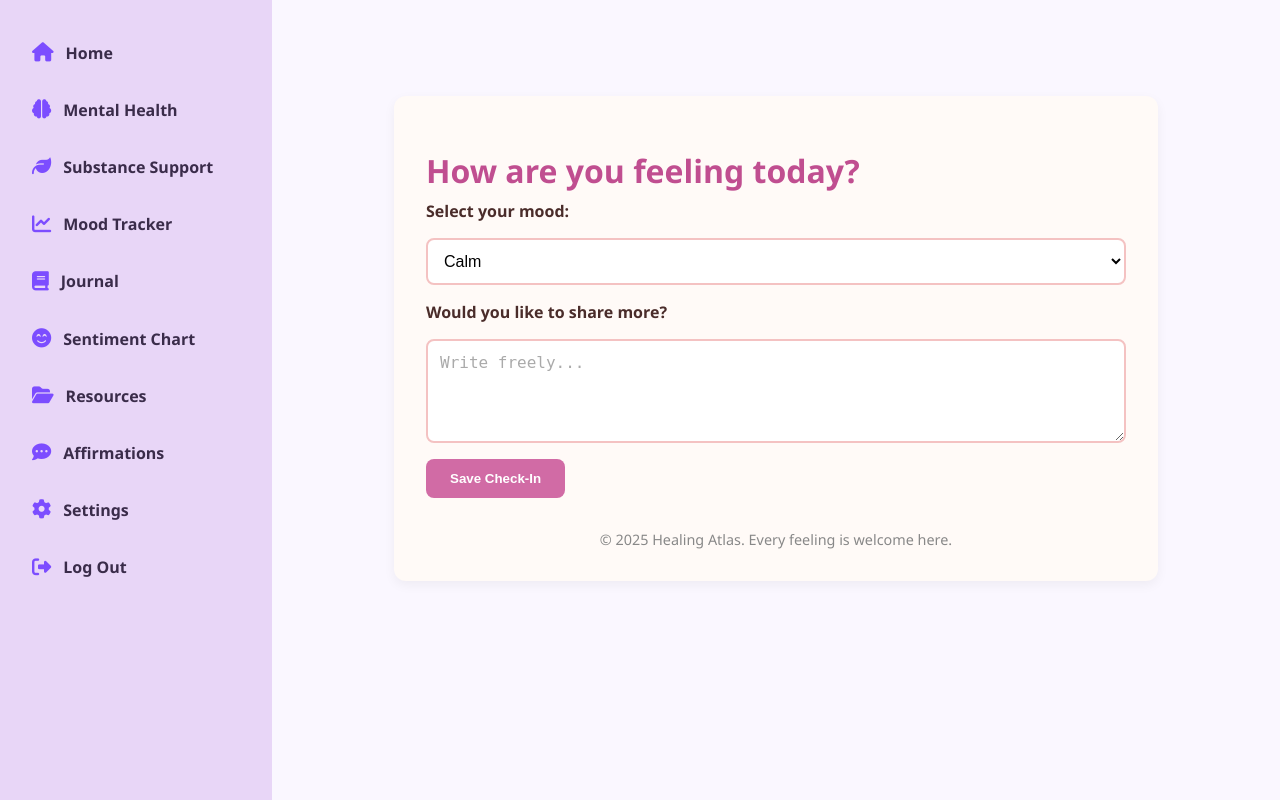
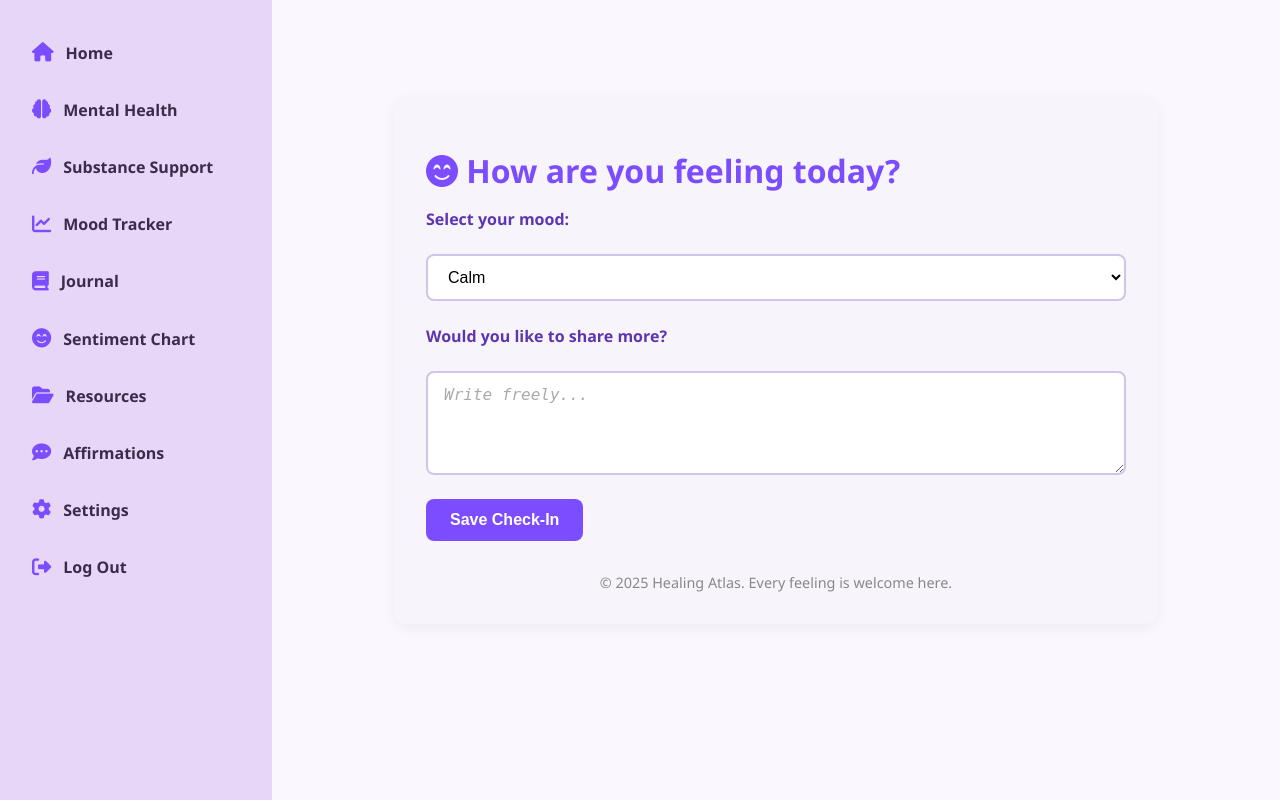
Before and after one commit to Flora72/Healing_Atlas, a Django app: template HEALING_ATLAS/Atlas/templates/mood_tracker.html in a window 1280 px wide. Run offline with Django 5.2, Linux system fonts and the light colour scheme; the template is opened without the code that fills it, so the values that code supplies are empty; parts of the project's set-up code (start-up, migrations or seed data) failed here and were passed over.

Commit message:
mood_tracker styling

```diff
--- /dev/null
+++ b/HEALING_ATLAS/Atlas/static/css/mood_tracker.css
@@ -0,0 +1,137 @@
+/* mood_tracker.css */
+
+.mood-tracker-container {
+  max-width: 700px;
+  margin: 3rem auto;
+  padding: 2rem;
+  background-color: #f7f4fb;
+  border-radius: 12px;
+  box-shadow: 0 4px 12px rgba(0, 0, 0, 0.05);
+  font-family: 'Segoe UI', sans-serif;
+  color: #333;
+}
+
+.mood-tracker-container h1 {
+  font-size: 2rem;
+  color: #7c4dff;
+  margin-bottom: 1rem;
+}
+
+form {
+  display: flex;
+  flex-direction: column;
+  gap: 1rem;
+}
+
+label {
+  font-weight: bold;
+  color: #5e35b1;
+}
+
+select,
+textarea {
+  padding: 0.75rem;
+  border: 2px solid #d1c4e9;
+  border-radius: 8px;
+  font-size: 1rem;
+  background-color: #fff;
+}
+
+textarea::placeholder {
+  color: #aaa;
+}
+
+button {
+  align-self: flex-start;
+  padding: 0.75rem 1.5rem;
+  background-color: #7c4dff;
+  color: white;
+  border: none;
+  border-radius: 8px;
+  font-weight: bold;
+  cursor: pointer;
+  transition: background-color 0.3s ease;
+}
+
+button:hover {
+  background-color: #5e35b1;
+}
+
+.footer-note {
+  text-align: center;
+  padding-top: 2rem;
+  font-size: 0.9rem;
+  color: #888;
+}
+
+.chart-container {
+  max-width: 700px;
+  margin: 3rem auto;
+  padding: 2rem;
+  background-color: #f3e5f5;
+  border-radius: 12px;
+  box-shadow: 0 2px 8px rgba(0, 0, 0, 0.03);
+}
+
+.chart-container h2 {
+  color: #6a1b9a;
+  margin-bottom: 1rem;
+}
+/* mood_tracker.css — Form Styling */
+
+form {
+  display: flex;
+  flex-direction: column;
+  gap: 1.5rem;
+  margin-top: 1rem;
+}
+
+label {
+  font-weight: 600;
+  color: #5e35b1;
+  font-size: 1rem;
+}
+
+select,
+textarea {
+  padding: 0.75rem 1rem;
+  border: 2px solid #d1c4e9;
+  border-radius: 8px;
+  font-size: 1rem;
+  background-color: #fff;
+  transition: border-color 0.3s ease;
+}
+
+select:focus,
+textarea:focus {
+  border-color: #7c4dff;
+  outline: none;
+  box-shadow: 0 0 0 3px rgba(124, 77, 255, 0.1);
+}
+
+textarea::placeholder {
+  color: #aaa;
+  font-style: italic;
+}
+
+button[type="submit"] {
+  align-self: flex-start;
+  padding: 0.75rem 1.5rem;
+  background-color: #7c4dff;
+  color: white;
+  border: none;
+  border-radius: 8px;
+  font-weight: 600;
+  font-size: 1rem;
+  cursor: pointer;
+  transition: background-color 0.3s ease, transform 0.2s ease;
+}
+
+button:hover {
+  background-color: #5e35b1;
+  transform: translateY(-1px);
+}
+
+button:active {
+  transform: translateY(0);
+}
--- a/HEALING_ATLAS/Atlas/templates/dashboard.html
+++ b/HEALING_ATLAS/Atlas/templates/dashboard.html
@@ -6,6 +6,7 @@
   <title>{% block title %}Healing Atlas{% endblock %}</title>
   <link rel="stylesheet" href="{% static 'css/dashboard.css' %}">
   <link rel="stylesheet" href="{% static 'css/mental_health.css' %}">
+  <link rel="stylesheet" href="{% static 'css/mood_tracker.css' %}">
   <link rel="stylesheet" href="https://cdnjs.cloudflare.com/ajax/libs/font-awesome/6.5.0/css/all.min.css">
 </head>
 <body>
--- a/HEALING_ATLAS/Atlas/templates/mood_tracker.html
+++ b/HEALING_ATLAS/Atlas/templates/mood_tracker.html
@@ -1,96 +1,19 @@
 {% extends 'dashboard.html' %}
-{% load static %}
-
 {% block title %}Mood Tracker | Healing Atlas{% endblock %}
 
-
 {% block content %}
-  <style>
-    .mood-tracker-container {
-      max-width: 700px;
-      margin: 3rem auto;
-      padding: 2rem;
-      background-color: #fffaf7;
-      border-radius: 12px;
-      box-shadow: 0 4px 12px rgba(0, 0, 0, 0.05);
-      font-family: 'Segoe UI', sans-serif;
-      color: #333;
-    }
-
-    h1 {
-      font-size: 2rem;
-      color: #c04e90;
-      margin-bottom: 0.5rem;
-    }
-
-    p {
-      font-size: 1rem;
-      margin-bottom: 2rem;
-    }
-
-    form {
-      display: flex;
-      flex-direction: column;
-      gap: 1rem;
-    }
-
-    label {
-      font-weight: bold;
-      color: #4a2c2a;
-    }
-
-    select, textarea {
-      padding: 0.75rem;
-      border: 2px solid #f4c2c2;
-      border-radius: 8px;
-      font-size: 1rem;
-      background-color: #fff;
-    }
-
-    textarea::placeholder {
-      color: #aaa;
-    }
-
-    button {
-      align-self: flex-start;
-      padding: 0.75rem 1.5rem;
-      background-color: #d16ba5;
-      color: white;
-      border: none;
-      border-radius: 8px;
-      font-weight: bold;
-      cursor: pointer;
-    }
-
-    .footer-note {
-      text-align: center;
-      padding-top: 2rem;
-      font-size: 0.9rem;
-      color: #888;
-    }
-
-    .chart-container {
-      max-width: 700px;
-      margin: 3rem auto;
-      padding: 2rem;
-      background-color: #fef6f9;
-      border-radius: 12px;
-      box-shadow: 0 2px 8px rgba(0, 0, 0, 0.03);
-    }
-  </style>
-
   <div class="mood-tracker-container">
-    <h1>How are you feeling today? </h1>
+    <h1><i class="fas fa-face-smile-beam"></i> How are you feeling today?</h1>
     <form method="post">
       {% csrf_token %}
       <label for="mood">Select your mood:</label>
       <select name="mood" id="mood">
-        <option value="calm"> Calm</option>
-        <option value="anxious"> Anxious</option>
-        <option value="hopeful"> Hopeful</option>
-        <option value="tired"> Tired</option>
-        <option value="angry"> Angry</option>
-        <option value="grateful"> Grateful</option>
+        <option value="calm">Calm</option>
+        <option value="anxious">Anxious</option>
+        <option value="hopeful">Hopeful</option>
+        <option value="tired">Tired</option>
+        <option value="angry">Angry</option>
+        <option value="grateful">Grateful</option>
       </select>
 
       <label for="note">Would you like to share more?</label>
@@ -101,7 +24,14 @@
 
     <div class="footer-note">© 2025 Healing Atlas. Every feeling is welcome here.</div>
   </div>
+
+  {% if emotion_data_json %}
+    <div class="chart-container">
+      <h2><i class="fas fa-chart-line"></i> Emotional Trends</h2>
       <pre>{{ emotion_data_json }}</pre>
+    </div>
+  {% endif %}
+
   {% if messages %}
     <div class="confirmation-message">
       {% for message in messages %}
@@ -109,6 +39,4 @@
       {% endfor %}
     </div>
   {% endif %}
-
-
 {% endblock %}
```
Lines whose indentation alone changed are shown as unchanged.
